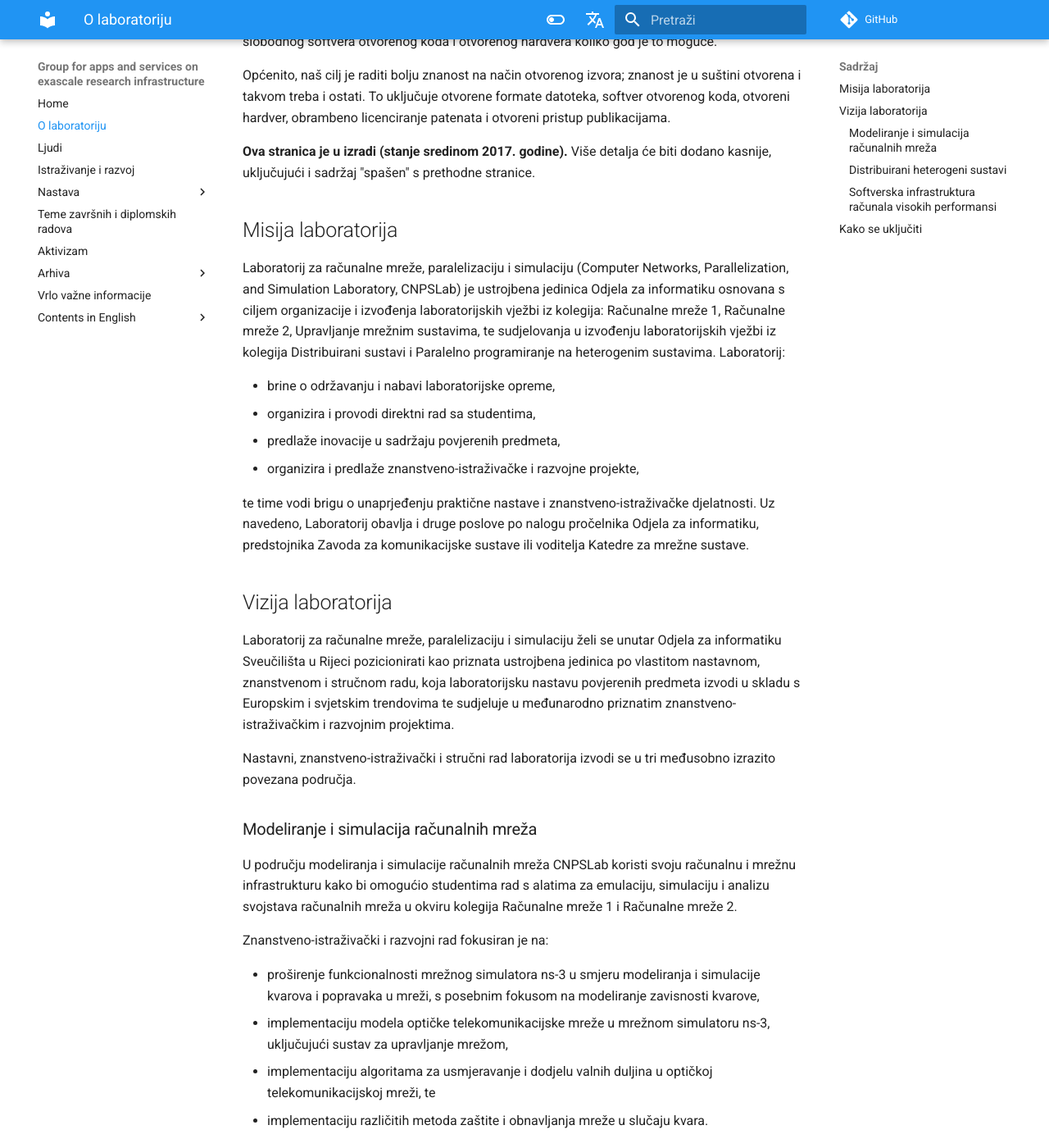
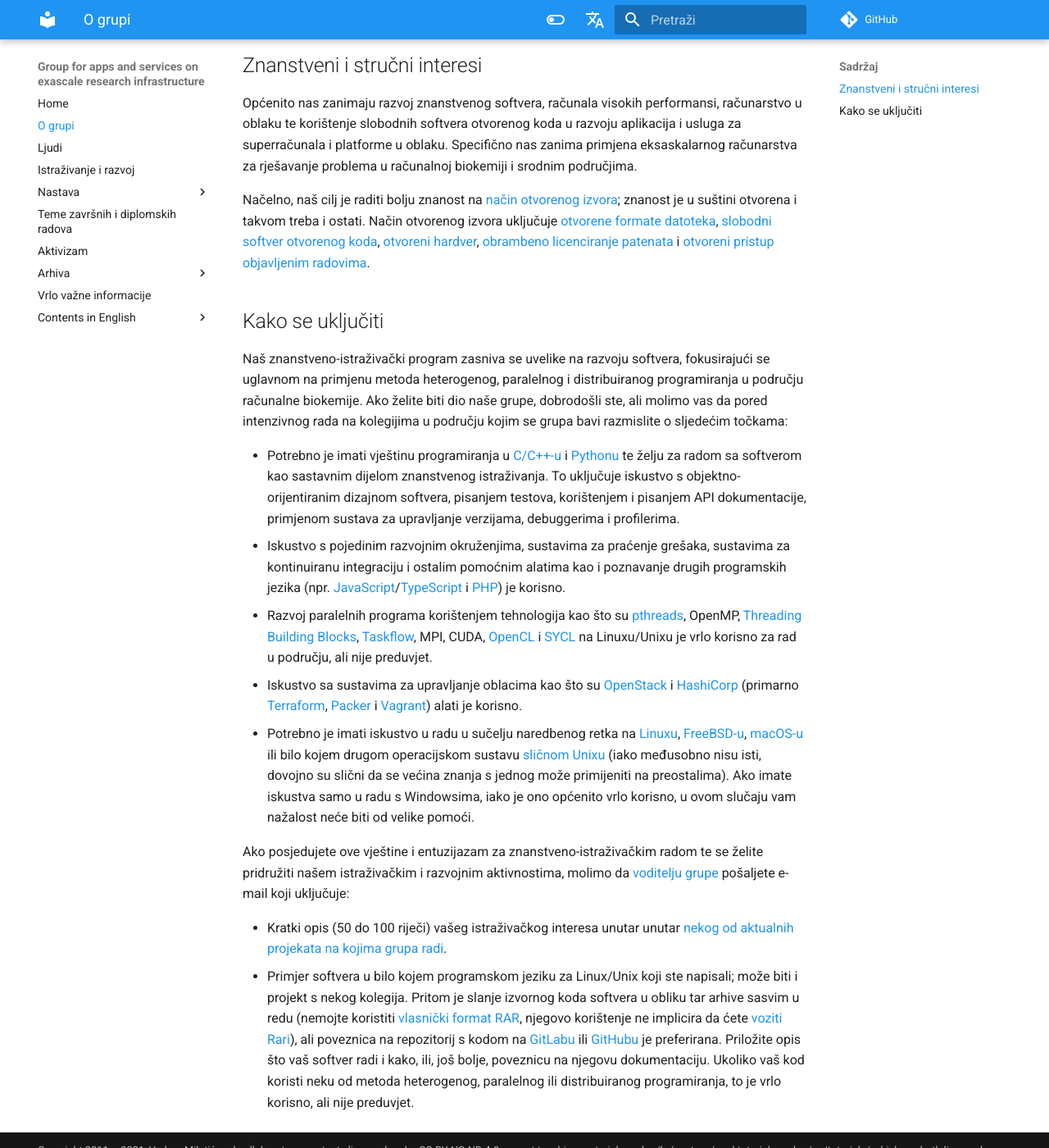
Before and after one commit to gaseri/website, an MkDocs documentation site: the page built from docs/hr/index.md, in a window 1280 px wide and 1400 px high, scrolled down 353 px. Shown: the whole window at 82% size. Built offline with MkDocs 1.6.1 and Material for MkDocs 9.7.7, drawn with Linux system fonts in a browser that asks for light colours; comment, search, counter and statistics services are not loaded; some of the changed text lies outside the part shown.

Commit message:
Updated description to reflect the group, not the former lab

```diff
--- a/docs/hr/index.md
+++ b/docs/hr/index.md
@@ -2,79 +2,29 @@
 author: Vedran Miletić
 ---
 
-# O laboratoriju
+# O grupi
 
 (Ova je stranica također dostupna [na engleskom jeziku](../en/index.md).)
 
-**Laboratorij za računalne mreže, paralelizaciju i simulaciju** (CNPSLab, international name: *Computer Networks, Parallelization, and Simulation Laboratory*) je istraživačka, razvojna i nastavna jedinica na [Odjelu za informatiku](https://www.inf.uniri.hr/) [Sveučilišta u Rijeci](https://www.uniri.hr/). Osnovan je u travnju 2008. godine kao Laboratorij za računalne mreže (international name: *Computer Networks Laboratory*), a ime je promijenjeno zajedno s proširenjem znanstvenih i edukacijskih interesa.
+**Grupa za aplikacije i usluge na eksaskalarnoj istraživačkoj infrastrukturi** (engl. *Group for Applications and Services on Exascale Research Infrastructure*, kraće GASERI) je istraživačka, razvojna i nastavna jedinica na [Odjelu za informatiku](https://www.inf.uniri.hr/) [Sveučilišta u Rijeci](https://www.uniri.hr/) izgrađena na nasljeđu Laboratorija za računalne mreže, paralelizaciju i simulaciju (engl. *Computer Networks, Parallelization, and Simulation Laboratory*, kraće CNPSLab) i Laboratorija za računalne mreže (engl. *Computer Networks Laboratory*, kraće CNLab).
 
-Specifično, zanima nas računarska znanost i računarstvo visokih performansi korištenjem slobodnog softvera otvorenog koda i otvorenog hardvera koliko god je to moguće.
+## Znanstveni i stručni interesi
 
-Općenito, naš cilj je raditi bolju znanost na način otvorenog izvora; znanost je u suštini otvorena i takvom treba i ostati. To uključuje otvorene formate datoteka, softver otvorenog koda, otvoreni hardver, obrambeno licenciranje patenata i otvoreni pristup publikacijama.
+Općenito nas zanimaju razvoj znanstvenog softvera, računala visokih performansi, računarstvo u oblaku te korištenje slobodnih softvera otvorenog koda u razvoju aplikacija i usluga za superračunala i platforme u oblaku. Specifično nas zanima primjena eksaskalarnog računarstva za rješavanje problema u računalnoj biokemiji i srodnim područjima.
 
-**Ova stranica je u izradi (stanje sredinom 2017. godine).** Više detalja će biti dodano kasnije, uključujući i sadržaj "spašen" s prethodne stranice.
-
-## Misija laboratorija
-
-Laboratorij za računalne mreže, paralelizaciju i simulaciju (Computer Networks, Parallelization, and Simulation Laboratory, CNPSLab) je ustrojbena jedinica Odjela za informatiku osnovana s ciljem organizacije i izvođenja laboratorijskih vježbi iz kolegija: Računalne mreže 1, Računalne mreže 2, Upravljanje mrežnim sustavima, te sudjelovanja u izvođenju laboratorijskih vježbi iz kolegija Distribuirani sustavi i Paralelno programiranje na heterogenim sustavima. Laboratorij:
-
-- brine o održavanju i nabavi laboratorijske opreme,
-- organizira i provodi direktni rad sa studentima,
-- predlaže inovacije u sadržaju povjerenih predmeta,
-- organizira i predlaže znanstveno-istraživačke i razvojne projekte,
-
-te time vodi brigu o unaprjeđenju praktične nastave i znanstveno-istraživačke djelatnosti. Uz navedeno, Laboratorij obavlja i druge poslove po nalogu pročelnika Odjela za informatiku, predstojnika Zavoda za komunikacijske sustave ili voditelja Katedre za mrežne sustave.
-
-## Vizija laboratorija
-
-Laboratorij za računalne mreže, paralelizaciju i simulaciju želi se unutar Odjela za informatiku Sveučilišta u Rijeci pozicionirati kao priznata ustrojbena jedinica po vlastitom nastavnom, znanstvenom i stručnom radu, koja laboratorijsku nastavu povjerenih predmeta izvodi u skladu s Europskim i svjetskim trendovima te sudjeluje u međunarodno priznatim znanstveno-istraživačkim i razvojnim projektima.
-
-Nastavni, znanstveno-istraživački i stručni rad laboratorija izvodi se u tri međusobno izrazito povezana područja.
-
-### Modeliranje i simulacija računalnih mreža
-
-U području modeliranja i simulacije računalnih mreža CNPSLab koristi svoju računalnu i mrežnu infrastrukturu kako bi omogućio studentima rad s alatima za emulaciju, simulaciju i analizu svojstava računalnih mreža u okviru kolegija Računalne mreže 1 i Računalne mreže 2.
-
-Znanstveno-istraživački i razvojni rad fokusiran je na:
-
-- proširenje funkcionalnosti mrežnog simulatora ns-3 u smjeru modeliranja i simulacije kvarova i popravaka u mreži, s posebnim fokusom na modeliranje zavisnosti kvarove,
-- implementaciju modela optičke telekomunikacijske mreže u mrežnom simulatoru ns-3, uključujući sustav za upravljanje mrežom,
-- implementaciju algoritama za usmjeravanje i dodjelu valnih duljina u optičkoj telekomunikacijskoj mreži, te
-- implementaciju različitih metoda zaštite i obnavljanja mreže u slučaju kvara.
-
-### Distribuirani heterogeni sustavi
-
-U području distribuiranih heterogenih sustava sustava CNPSLab omogućuju studentima korištenje računalne i mrežne infrastrukture laboratorija kako bi mogli raditi s alatima koji pomažu razvoj aplikacija temeljenih na standardu MPI i simulaciju distribuiranih sustava u okviru kolegija Distribuirani sustavi. U području heterogenih sustava omogućuje studentima rad s alatima koji pomažu razvoj aplikacija temeljenih na tehnologijama NVIDIA CUDA i OpenCL u okviru kolegija Paralelno programiranje na heterogenim sustavima, a povezivanje ta dva područja izvodi se kroz završne i diplomske radove.
-
-Znanstveno-istraživački i razvojni rad fokusiran je na:
-
-- optimizacija mrežnog simulatora ns-3 korištenjem distribuiranih (MPI) i heterogenih (CUDA C/C++, OpenCL) tehnologija paralelizacije, te
-- istraživanje mogućnosti kombinirane primjene distribuiranog i heterogenog programskog modela za optimizaciju algoritama u domeni:
-
-    - primijenjene matematike i računarstva, specifično optimizaciju algoritama na grafovima,
-    - biotehnologije i istraživanja lijekova, specifično optimizaciju alata za molekularnu dinamiku.
-
-### Softverska infrastruktura računala visokih performansi
-
-CNPSLab održava vlastitu softversku infrastrukturu koja se trenutno zasniva na operacijskom sustavu Debian GNU/Linux. Pored navedene distribucije, za određene projekte i izvođenje nastave koriste se po potrebi i distribucije Debian GNU/kFreeBSD, [Fedora](https://fedoramagazine.org/fedora-computer-lab-university/) i FreeBSD. U okviru kolegija Upravljanje mrežnim sustavima studentima se nudi uvid u proces pripreme i održavanja softverske infrastrukture umreženog računala.
-
-Znanstveno-istraživački i razvojni rad fokusiran je na:
-
-- poboljšanje performansi mrežnog simulatora ns-3 na platformama GNU/Linux, GNU/kFreeBSD i FreeBSD,
-- izučavanje sustava za izgradnju softvera i održavanje sustava waf za izgradnju mrežnog simulatora ns-3, te
-- izučavanje razvojnih okruženja za paralelno programiranje NVIDIA Nsight i Eclipse PTP i drugih razvojnih alata zasnovanih na platformi Eclipse.
+Načelno, naš cilj je raditi bolju znanost na [način otvorenog izvora](https://www.theopensourceway.org/); znanost je u suštini otvorena i takvom treba i ostati. Način otvorenog izvora uključuje [otvorene formate datoteka](http://www.linfo.org/free_file_format.html), [slobodni softver otvorenog koda](https://www.gnu.org/philosophy/free-sw.html), [otvoreni hardver](https://opensource.com/resources/what-open-hardware), [obrambeno licenciranje patenata](https://www.defensivepatentlicense.org/) i [otvoreni pristup objavljenim radovima](https://www.openaccess.nl/en/what-is-open-access).
 
 ## Kako se uključiti
 
-U nastavku je kratka poruka studentima zainteresiranim za sudjelovanje u znanstveno-istraživačkom radu laboratorija.
+Naš znanstveno-istraživački program zasniva se uvelike na razvoju softvera, fokusirajući se uglavnom na primjenu metoda heterogenog, paralelnog i distribuiranog programiranja u području računalne biokemije. Ako želite biti dio naše grupe, dobrodošli ste, ali molimo vas da pored intenzivnog rada na kolegijima u području kojim se grupa bavi razmislite o sljedećim točkama:
 
-Naš znanstveno-istraživački program zasniva se uvelike na razvoju softvera, fokusirajući se uglavnom na području modeliranja i simulacije računalnih mreža, ali i primjeni paralenih, distribuiranih i heterogenih metoda programiranja u tom području. U širem kontekstu zainteresirani smo za primjenu distribuiranih i heterogenih metoda programiranja u područjima primijenjene matematike, računarstva te biotehnologije i istraživanja lijekova. Ako želite biti dio našeg programa laboratoriju istraživanja, dobrodošli ste, ali molimo vas da pored intenzivnog rada na kolegijima u području kojim se laboratorij bavi razmislite o sljedećim točkama.
+- Potrebno je imati vještinu programiranja u [C/C++-u](https://cppreference.com/) i [Pythonu](https://www.python.org/) te želju za radom sa softverom kao sastavnim dijelom znanstvenog istraživanja. To uključuje iskustvo s objektno-orijentiranim dizajnom softvera, pisanjem testova, korištenjem i pisanjem API dokumentacije, primjenom sustava za upravljanje verzijama, debuggerima i profilerima.
+- Iskustvo s pojedinim razvojnim okruženjima, sustavima za praćenje grešaka, sustavima za kontinuiranu integraciju i ostalim pomoćnim alatima kao i poznavanje drugih programskih jezika (npr. [JavaScript](https://javascript.info/)/[TypeScript](https://www.typescriptlang.org/) i [PHP](https://www.php.net/)) je korisno.
+- Razvoj paralelnih programa korištenjem tehnologija kao što su [pthreads](https://en.wikipedia.org/wiki/POSIX_Threads), OpenMP, [Threading Building Blocks](https://software.intel.com/content/www/us/en/develop/tools/oneapi/components/onetbb.html), [Taskflow](https://taskflow.github.io/), MPI, CUDA, [OpenCL](https://www.khronos.org/opencl/) i [SYCL](https://www.khronos.org/sycl/) na Linuxu/Unixu je vrlo korisno za rad u području, ali nije preduvjet.
+- Iskustvo sa sustavima za upravljanje oblacima kao što su [OpenStack](https://www.openstack.org/) i [HashiCorp](https://www.hashicorp.com/) (primarno [Terraform](https://www.terraform.io/), [Packer](https://www.packer.io/) i [Vagrant](https://www.vagrantup.com/)) alati je korisno.
+- Potrebno je imati iskustvo u radu u sučelju naredbenog retka na [Linuxu](https://www.linux.com/), [FreeBSD-u](https://startpage.com/sp/search), [macOS-u](https://www.apple.com/macos/) ili bilo kojem drugom operacijskom sustavu [sličnom Unixu](https://www.pcmag.com/encyclopedia/term/unix-like) (iako međusobno nisu isti, dovojno su slični da se većina znanja s jednog može primijeniti na preostalima). Ako imate iskustva samo u radu s Windowsima, iako je ono općenito vrlo korisno, u ovom slučaju vam nažalost neće biti od velike pomoći.
 
-- Potrebno je imati vještinu programiranja u C/C++-u i Pythonu, i želju za radom sa softverom kao sastavnim dijelom znanstvenog istraživanja. To uključuje iskustvo s objektno-orijentiranim dizajnom softvera, pisanjem testova, korištenjem i pisanjem API dokumentacije, radom sa sustavima za upravljanje verzijama, debuggerima i profilerima. Iskustvo s pojedinim razvojnim okruženjima, sustavima za praćenje grešaka, sustavima za kontinuiranu integraciju i ostalim pomoćnim alatima je korisno.
-- Stvaranje paralelnih programa korištenjem tehnologija kao što su OpenMP, MPI i OpenCL na Linux/Unix distribuiranim sustavima (clusterima i gridovima) je vrlo korisno, ali nije preduvjet. Pored toga, iskustvo sa sustavima za upravljanje oblacima kao što su OpenStack i Eucalyptus je plus.
-- Potrebno je imati iskustvo u radu u komandnolinjskom sučelju na Linuxu, FreeBSD-u, Mac OS X-u ili bilo kojem drugom operacijskom sustavu sličnom Unixu (iako međusobno nisu isti, dovojno su slični da se većina znanja s jednog može primijeniti na preostalima). Ako imate iskustva samo u radu s Windowsima, iako je ono općenito vrlo korisno, ono vam nažalost neće ovdje biti od velike pomoći.
+Ako posjedujete ove vještine i entuzijazam za znanstveno-istraživačkim radom te se želite pridružiti našem istraživačkim i razvojnim aktivnostima, molimo da [voditelju grupe](ljudi.md) pošaljete e-mail koji uključuje:
 
-Ako posjedujete ove vještine i entuzijazam za znanstveno-istraživačkim radom, i želite se pridružiti našem istraživačkom programu, molimo da voditelju laboratorija pošaljete e-mail koji uključuje:
-
-- Opis vašeg istraživačkog interesa unutar našeg programa u 300 do 500 riječi.
-- Primjer Linux/Unix softvera koji ste napisali; tar arhiva je dovoljna, ali poveznica na kod na Bitbucketu ili GitHubu je preferirana. Priložite detaljni opis softvera: što radi i kako. Ukoliko vaš kod koristi POSIX threads, OpenMP, MPI, OpenCL ili NVIDIA CUDA-u, to je plus.
+- Kratki opis (50 do 100 riječi) vašeg istraživačkog interesa unutar unutar [nekog od aktualnih projekata na kojima grupa radi](istrazivanje-i-razvoj.md).
+- Primjer softvera u bilo kojem programskom jeziku za Linux/Unix koji ste napisali; može biti i projekt s nekog kolegija. Pritom je slanje izvornog koda softvera u obliku tar arhive sasvim u redu (nemojte koristiti [vlasnički format RAR](https://en.wikipedia.org/wiki/RAR_(file_format)), njegovo korištenje ne implicira da ćete [voziti](https://youtu.be/_uOoV0mtX3E) [Rari](https://youtu.be/vL2Ja5uMhnk)), ali poveznica na repozitorij s kodom na [GitLabu](https://about.gitlab.com/) ili [GitHubu](https://github.com/) je preferirana. Priložite opis što vaš softver radi i kako, ili, još bolje, poveznicu na njegovu dokumentaciju. Ukoliko vaš kod koristi neku od metoda heterogenog, paralelnog ili distribuiranog programiranja, to je vrlo korisno, ali nije preduvjet.
--- a/mkdocs.yml
+++ b/mkdocs.yml
@@ -7,7 +7,7 @@ repo_url: https://github.com/gaseri/website/
 edit_uri: blob/main/docs/
 nav:
   - Home: index.md
-  - O laboratoriju: hr/index.md
+  - O grupi: hr/index.md
   - Ljudi: hr/ljudi.md
   - Istraživanje i razvoj: hr/istrazivanje-i-razvoj.md
   - Nastava:
```
Also changed, not shown: docs/en/index.md (+4 -4 lines).
